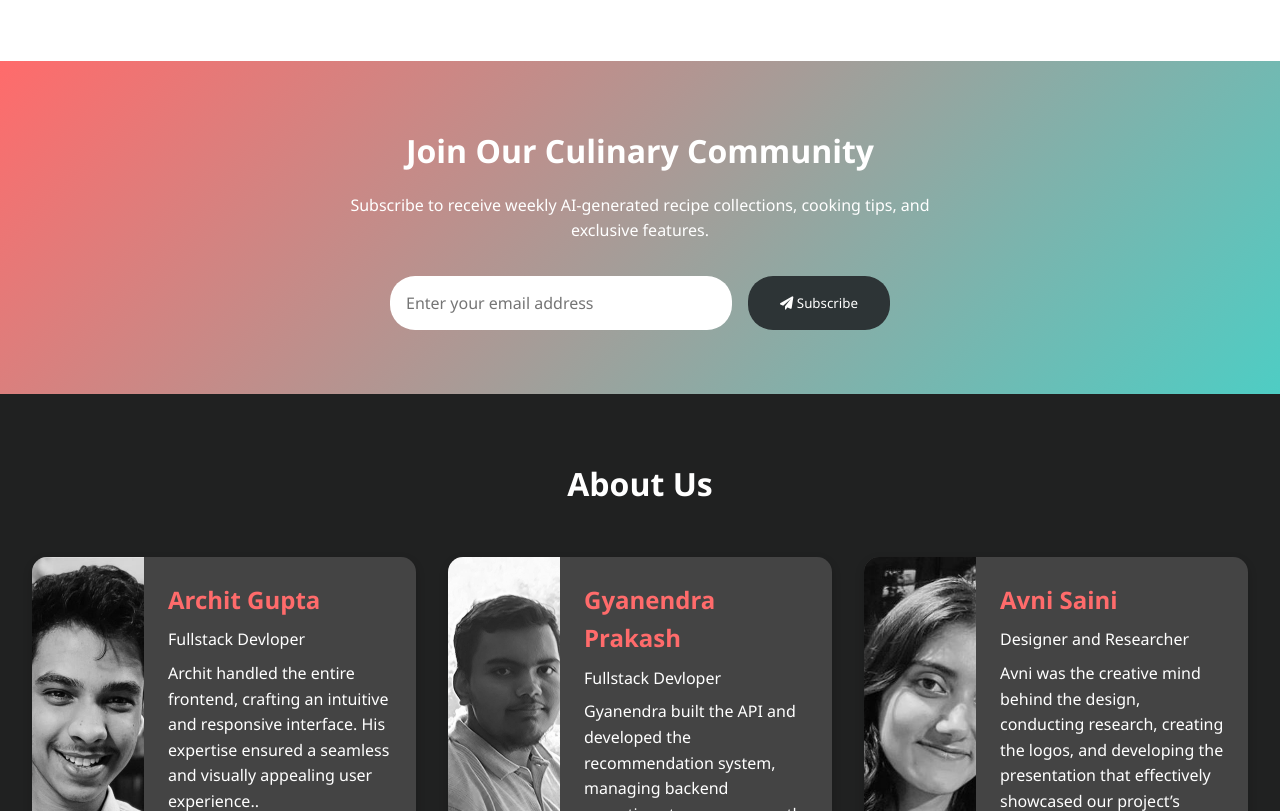
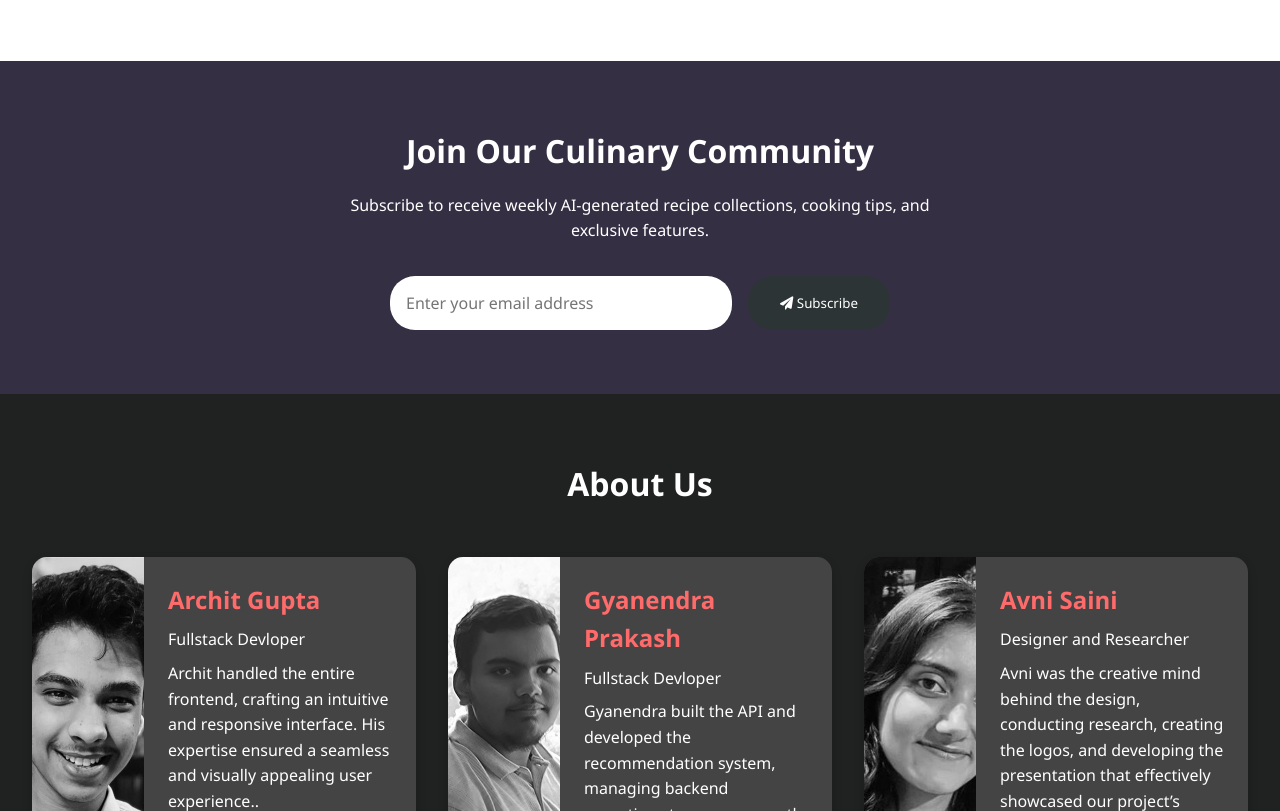
Before and after one commit to Gyaanendra/gfg-final-website, a plain HTML site: page chefcoders/index.html in a window 1280 px wide. Shown: the part 2123-2934 px from the top of the page. Drawn offline with Linux system fonts and the light colour scheme.

Commit message:
ui change

```diff
--- a/chefcoders/index.html
+++ b/chefcoders/index.html
@@ -284,11 +284,7 @@
       }
 
       .newsletter {
-        background: linear-gradient(
-          135deg,
-          var(--primary-color),
-          var(--secondary-color)
-        );
+        background-color: #352f44;
         color: white;
         padding: 4rem 2rem;
         text-align: center;
```
